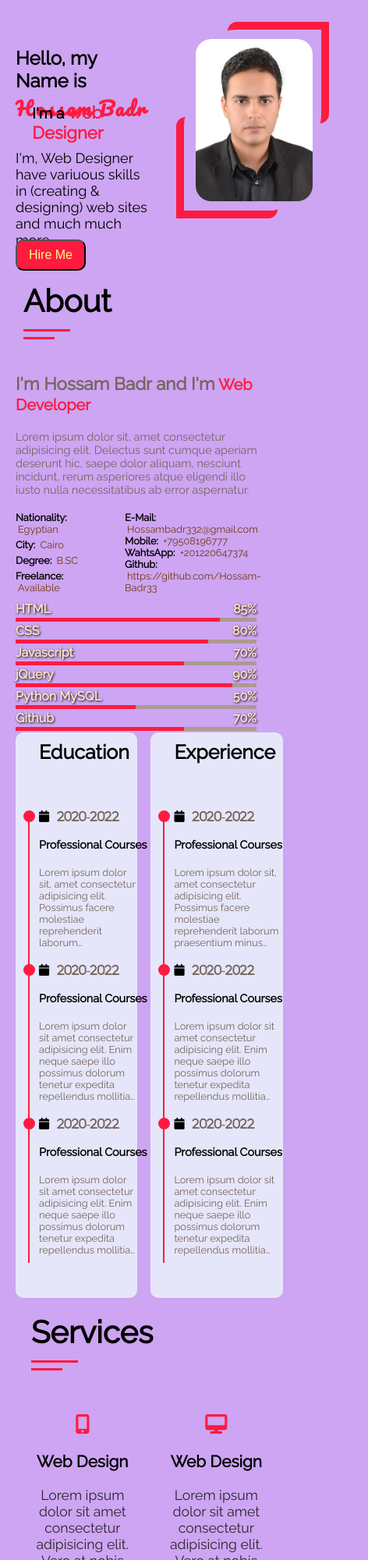
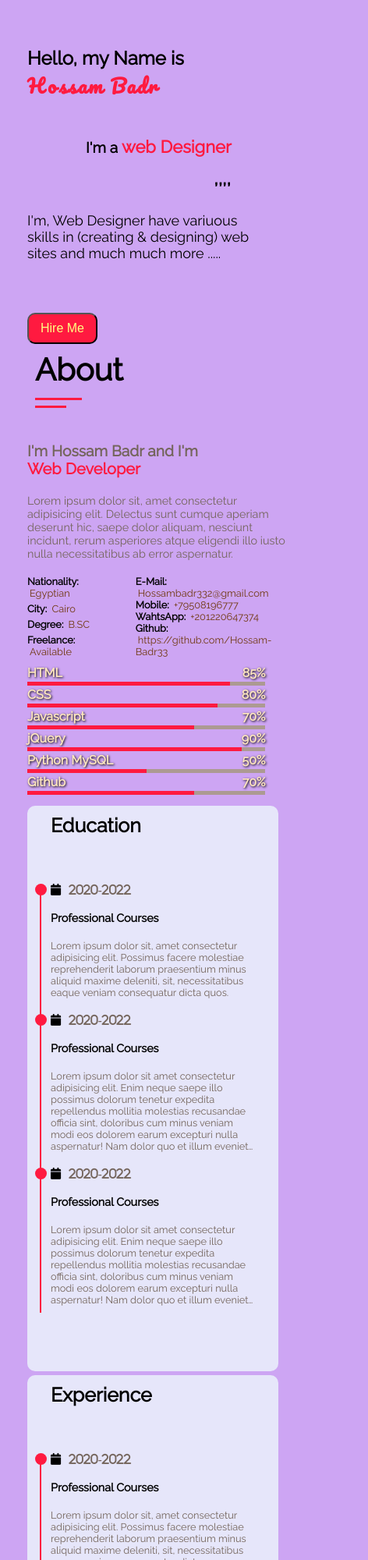
Before and after one commit to Hossam-Badr33/Projects, a plain HTML site: page 7-my responsive web Personal Portfolio/index.html in a window 390 px wide. Shown: the top 2000 px of the page at 78% size, 472 px wide, since content can reach past the window. Drawn offline with Linux system fonts and the light colour scheme; a web font is replaced by a local one.

Commit message:
add media query max-width:480px

```diff
--- a/7-my responsive web Personal Portfolio/index.html
+++ b/7-my responsive web Personal Portfolio/index.html
@@ -62,6 +62,7 @@
             <h2 class="home-head2">
               I'm a <span class="home-job color">web Designer</span>
             </h2>
+            <h2 class="head3">,,,,</h2>
             <p class="home-paragraph">
               I'm, Web Designer have variuous skills in (creating & designing)
               web sites and much much more .....
--- a/7-my responsive web Personal Portfolio/scripts/script.js
+++ b/7-my responsive web Personal Portfolio/scripts/script.js
@@ -1,7 +1,4 @@
 $(document).ready(function () {
-  let pseudo = $(".image-container::before");
-  console.log(pseudo)
-  /*.css({
-    borderRight: "10px solid black",
-  });*/
+  let home = $(".home").css("width");
+  console.log(home);
 });
--- a/7-my responsive web Personal Portfolio/styles/style.css
+++ b/7-my responsive web Personal Portfolio/styles/style.css
@@ -117,7 +117,7 @@ body {
   border-right: 4px solid var(--words-no-3);
   width: 40px;
   height: 40px;
-  bottom: 532px;
+  top: 70px;
   right: 14px;
 }
 .aside .aside-nav {
@@ -531,6 +531,10 @@ body {
 .services-item:hover {
   box-shadow: 0 0 20px var(--bg-grade-I);
 }
+.services-item:hover i {
+  color: var(--bg-grade-I);
+  background-color: var(--words-no-3);
+}
 .services-item i {
   font-size: 25px;
   color: var(--words-no-3);
@@ -538,12 +542,7 @@ body {
   height: 50px;
   line-height: 50px;
   border-radius: 50%;
-  cursor: pointer;
   transition: all 0.3s ease-in;
-}
-.services-item i:hover {
-  color: var(--bg-grade-I);
-  background-color: var(--words-no-3);
 }
 .service-item-head {
   font-size: 25px;
@@ -879,7 +878,7 @@ body {
     }
     .image-container {
       width: 221px;
-      right: -70%;
+      right: -58%;
     }
     .image-container .my-image {
       width: 150px;
@@ -889,7 +888,7 @@ body {
       font-size: 16px;
     }
     .home-hire {
-      top: 6%;
+      top: 5%;
     }
     .about {
       width: 140%;
@@ -991,4 +990,84 @@ body {
       font-size: .9rem;
     }
   }
+  @media screen and (max-width: 480px) {
+    .main-page {
+      width: 100%;
+    }
+    .sections {
+      width: 480px;
+      left: 25px;
+    }
+    .home {
+      flex: 1 1 90%;
+      max-width: 90%;
+      height: 300px;
+    }
+    .home-img {
+      display: none;
+    }
+    .home-text {
+      flex: 0 0 100%;
+      max-width: 100%;
+    }
+    .home-hire {
+      top: 5.5%;
+    }
+  }
+  .about, .services, .portfolio, .contact {
+    flex: 1 1 100%;
+    max-width: 100%;
+  }
+  .about .about-header {
+    font-size: 1.2rem;
+  }
+  .about .personal-informations .about-informations1 {
+    flex: 0 0 97%;
+    max-width: 97%;
+  }
+  .about .about-header .about-job {
+    display: block;
+  }
+  .about .about-educEx {
+    margin-top: 95px;
+    flex-wrap: wrap;
+  }
+  .education-container, .experience-container {
+    flex: 0 0 92%;
+    max-width: 92%;;
+  }
+  .education-container {
+    margin-bottom: 5px;
+  }
+  .services .services-container .services-item {
+    flex: 0 0 90%;
+    max-width: 90%;
+  }
+  .portfolio, .contact {
+    width: auto;
+  }
+  .portfolio .portfolio-container {
+    margin-left: 20px;
+  }
+  .portfolio .portfolio-container .portfolio-item {
+    flex: 0 0 90%;
+    max-width: 90%;
+  }
+  .contact .contact-container .contact-items .contact-item1 ,
+    .contact .contact-container .contact-items .contact-item2 ,
+    .contact .contact-container .contact-items .contact-item3 ,
+    .contact .contact-container .contact-items .contact-item4 {
+      flex: 0 0 100%;
+      max-width: 100%;
+    }
+    .contact-form .form-name, .contact-form .form-mail {
+      flex: 0 0 100%;
+      max-width: 100%;
+    }
+    .form-name input, .form-mail input {
+      margin-top: auto;
+    }
+    .form-subject input {
+      width: 90%;
+    }
 }
```
